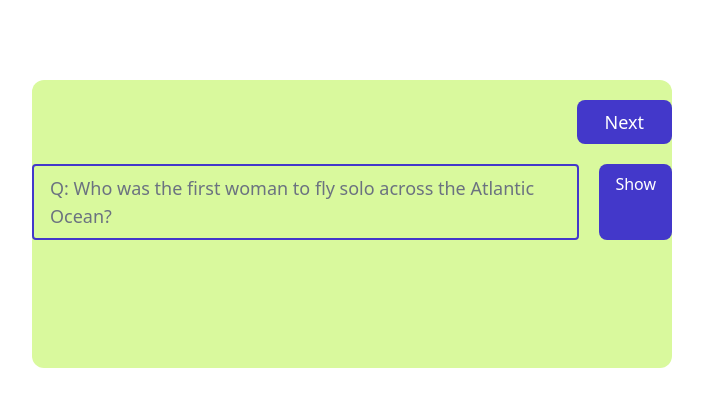
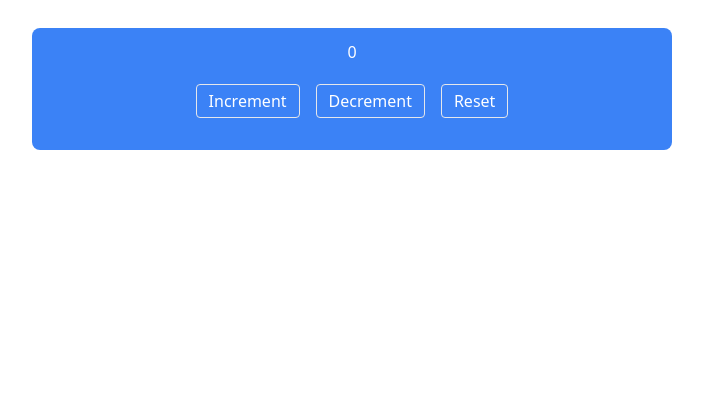
Before and after one commit to AmlakeT/SHOPPING-X, a React (Vite) app: page / in a window 1280 px wide. Shown: the top 406 px of the page, without its empty margins (288-991 px from the left). Built offline with nearby package versions, Linux system fonts and the light colour scheme.

Commit message:
working with useReducer

```diff
--- a/data/db.json
+++ b/data/db.json
@@ -1,5 +1,5 @@
-{
-    "careers": [
+[
+
       {
         "id": 1,
         "title": "Senior React Developer",
@@ -42,5 +42,5 @@
         "salary": 30000,
         "location": "London, UK"
       }
+
     ]
-  }
--- a/src/App.jsx
+++ b/src/App.jsx
@@ -1,9 +1,51 @@
 import React from 'react'
-import Home from './layouts/Home'
+import { useReducer } from 'react'
 
-function App() {
+ const initialState = {
+  count: 0,
+  message: ''
+ }
+ const reducer =(state, action) => {
+  switch(action.type) {
+   case "INCREMENT":
+      return {...state, count: state.count + 1}
+   case "DECREMENT":
+      return {...state, count:state.count - 1}
+   case "RESET":
+     return {...state, count: 0 }
+   case "SET-MESSAGE":
+    return {...state, message: action.payload}
+   default:
+    return state
+  }
+ }
+
+const App = () => {
+  const [state, dispatch] = useReducer(reducer,initialState)
+
+  const incerement = () => {
+     dispatch({type: "INCREMENT"})
+     dispatch({type: "SET-MESSAGE", payload: "Incremented!"})
+  }
+  const decrement = () => {
+    dispatch({type: "DECREMENT"})
+    dispatch({type: "SET-MESSAGE", payload: "Decremented!"})
+  }
+  const reset = () => {
+    dispatch({type: "RESET"})
+    dispatch({type: "SET-MESSAGE", payload: "Reset to 0!"})
+  }
+
   return (
-    <div><Home/></div>
+    <div className='text-center py-3 w-1/2 m-auto mt-7 rounded-lg bg-blue-500 text-white'>
+       <p>{state.count}</p>
+       <p>{state.message}</p>
+       <div className='py-5 space-x-4'>
+        <button className='border px-3 py-1 rounded ' onClick={incerement}>Increment</button>
+        <button className='border px-3 py-1 rounded ' onClick={decrement}>Decrement</button>
+        <button className='border px-3 py-1 rounded ' onClick={reset}>Reset</button>
+       </div>
+    </div>
   )
 }
 
```
